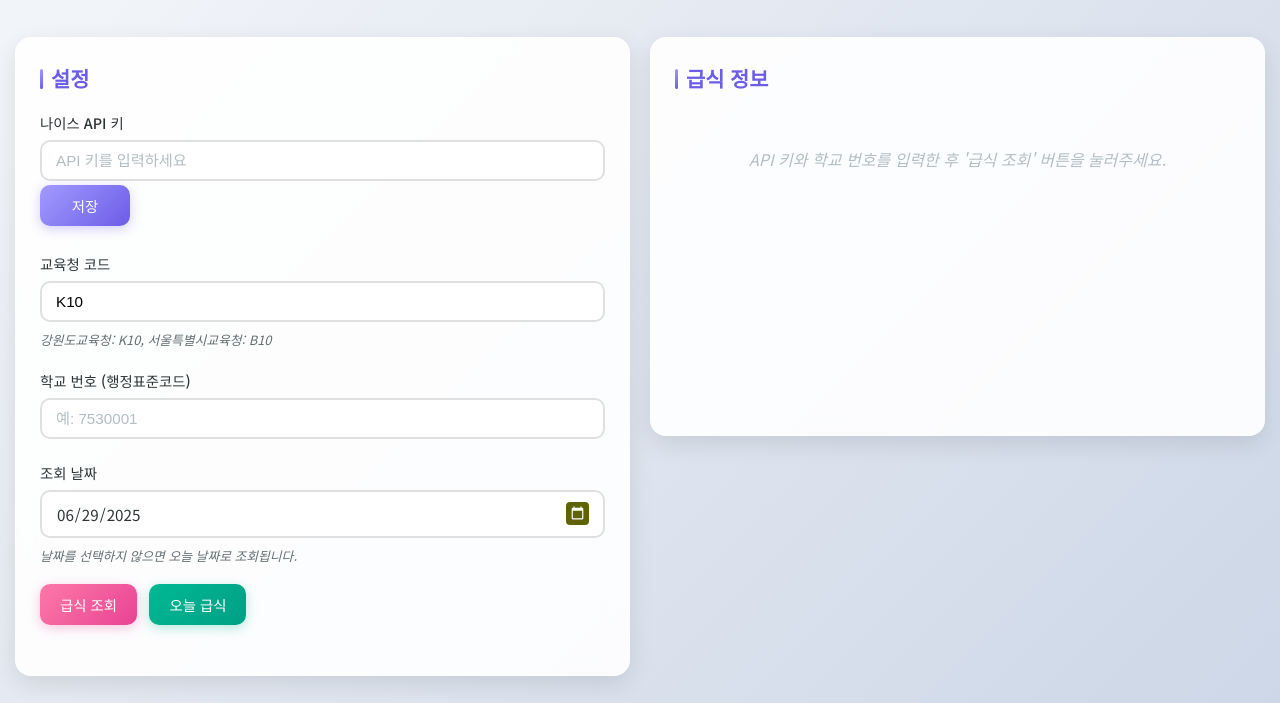
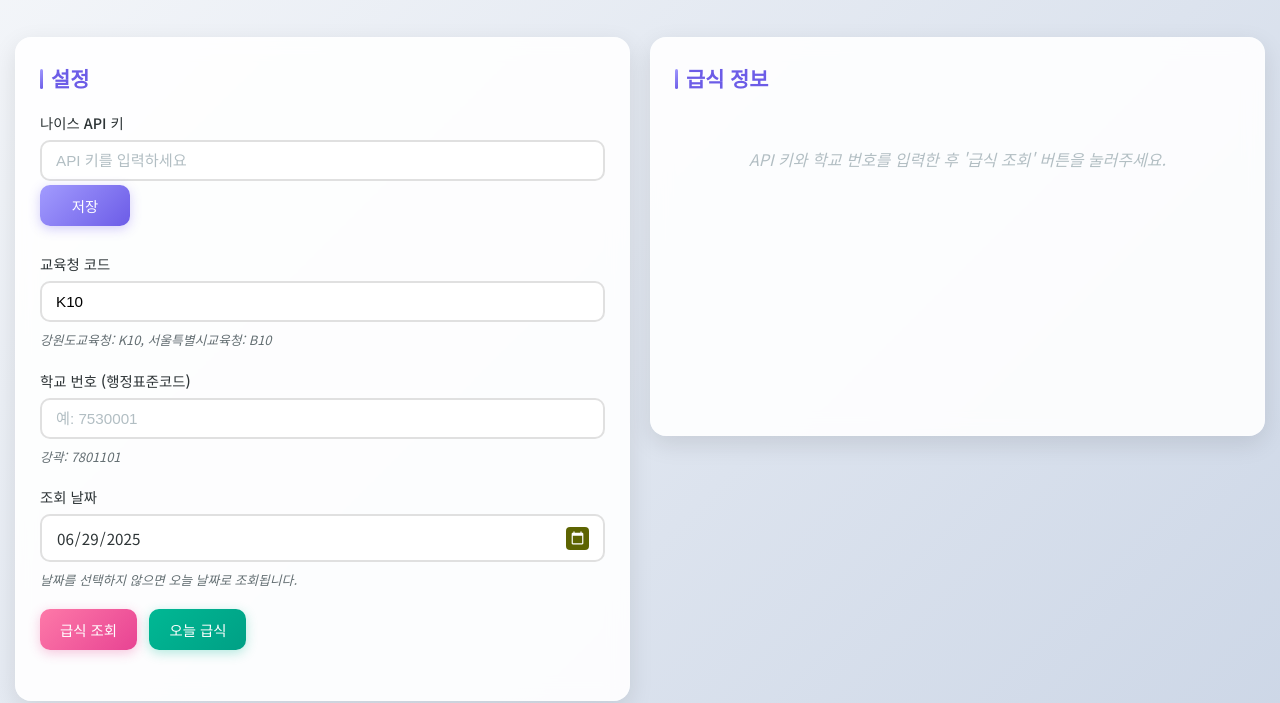
Before and after one commit to jhunkim17/ai_study, a plain HTML site: page index.html in a window 1280 px wide. Shown: the part 128-831 px from the top of the page. Drawn offline with Linux system fonts and the light colour scheme.

Commit message:
Add files via upload

```diff
--- a/index.html
+++ b/index.html
@@ -33,6 +33,7 @@
                         <div class="form-group">
                             <label for="schoolCode" class="form-label">학교 번호 (행정표준코드)</label>
                             <input type="text" id="schoolCode" class="form-input" placeholder="예: 7530001">
+                            <small class="form-help"> 강곽: 7801101 </small>
                         </div>
                         <div class="form-group">
                             <label for="mealDate" class="form-label">조회 날짜</label>
```
